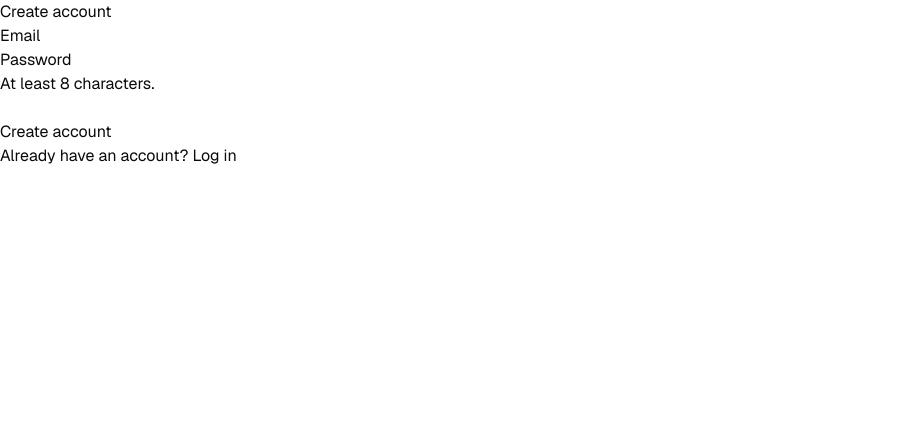
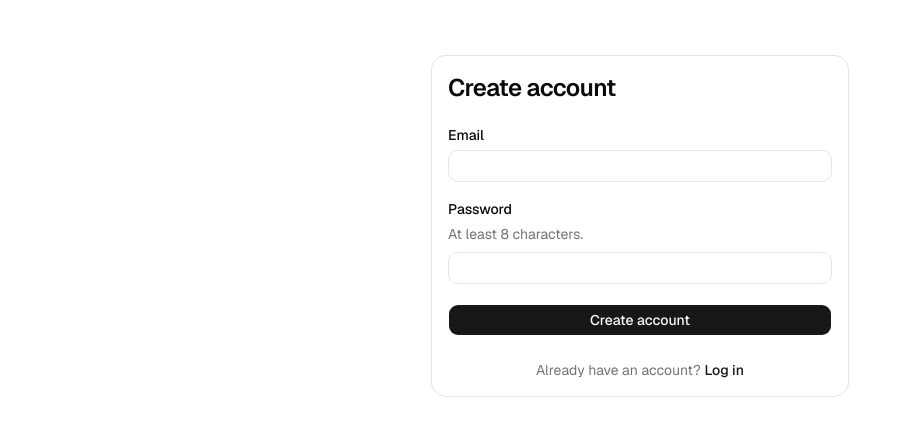
Before and after one commit to ebandebasfs/trip-expense-tracker, a Next.js app in the folder app/web/: page /register in a window 1280 px wide. Shown: the top 436 px of the page, without its empty margins (0-912 px from the left). Built offline with nearby package versions, Linux system fonts and the light colour scheme; no server answers.

Commit message:
F1.T16: Restyle F1 screens with shadcn/ui

```diff
--- a/app/web/src/app/account/page.tsx
+++ b/app/web/src/app/account/page.tsx
@@ -3,6 +3,7 @@
 import { useRouter } from 'next/navigation';
 import { useEffect, useState } from 'react';
 import { DeleteAccountForm } from '../../components/delete-account-form';
+import { Card, CardContent } from '../../components/ui/card';
 import { ApiError, GENERIC_ERROR_MESSAGE, apiClient } from '../../lib/api-client';
 
 /** Log in screen, with the query that makes it show "Your account has been deleted." */
@@ -27,20 +28,26 @@ export default function AccountPage() {
   }, []);
 
   return (
-    <main>
-      <h1>Account</h1>
+    <main className="mx-auto flex w-full max-w-md flex-col px-4 py-10">
+      <Card className="w-full">
+        <CardContent className="space-y-6">
+          <h1 className="text-2xl font-semibold tracking-tight">Account</h1>
           {failed ? (
-        <p role="alert">{GENERIC_ERROR_MESSAGE}</p>
+            <p role="alert" className="text-sm text-destructive">
+              {GENERIC_ERROR_MESSAGE}
+            </p>
           ) : (
-        email !== null && <p>Email: {email}</p>
+            email !== null && <p className="text-sm text-muted-foreground">Email: {email}</p>
           )}
-      <section>
-        <h2>Delete account</h2>
+          <section className="space-y-4 border-t pt-6">
+            <h2 className="text-lg font-semibold">Delete account</h2>
             <DeleteAccountForm
               deleteAccount={(password) => apiClient.deleteAccount(password)}
               onDeleted={() => router.replace(DELETED_LOGIN_PATH)}
             />
           </section>
+        </CardContent>
+      </Card>
     </main>
   );
 }
--- a/app/web/src/app/layout.tsx
+++ b/app/web/src/app/layout.tsx
@@ -14,7 +14,7 @@ export const metadata = {
 export default function RootLayout({ children }: { children: ReactNode }) {
   return (
     <html lang="en" className={cn('font-sans', geist.variable)}>
-      <body>
+      <body className="min-h-svh bg-background text-foreground antialiased">
         <Header />
         {children}
       </body>
--- a/app/web/src/app/login/page.tsx
+++ b/app/web/src/app/login/page.tsx
@@ -4,6 +4,7 @@ import Link from 'next/link';
 import { useRouter } from 'next/navigation';
 import { useEffect, useState } from 'react';
 import { AuthForm } from '../../components/auth-form';
+import { Card, CardContent } from '../../components/ui/card';
 import { apiClient, createApiClient } from '../../lib/api-client';
 import { REGISTER_PATH, TRIPS_PATH } from '../../lib/route-rules';
 
@@ -34,13 +35,21 @@ export default function LoginPage() {
   }
 
   return (
-    <main>
-      <h1>Log in</h1>
-      <p role="status">{deleted ? ACCOUNT_DELETED_MESSAGE : ''}</p>
-      <AuthForm mode="login" onSubmit={login} />
-      <p>
-        <Link href={REGISTER_PATH}>Create an account</Link>
-      </p>
+    <main className="mx-auto flex w-full max-w-md flex-col px-4 py-10">
+      <Card className="w-full">
+        <CardContent className="space-y-6">
+          <h1 className="text-2xl font-semibold tracking-tight">Log in</h1>
+          <p role="status" className="text-sm text-muted-foreground">
+            {deleted ? ACCOUNT_DELETED_MESSAGE : ''}
+          </p>
+          <AuthForm mode="login" onSubmit={login} />
+          <p className="text-center text-sm text-muted-foreground">
+            <Link href={REGISTER_PATH} className="font-medium text-primary underline-offset-4 hover:underline">
+              Create an account
+            </Link>
+          </p>
+        </CardContent>
+      </Card>
     </main>
   );
 }
--- a/app/web/src/app/register/page.tsx
+++ b/app/web/src/app/register/page.tsx
@@ -4,6 +4,7 @@ import Link from 'next/link';
 import { useRouter } from 'next/navigation';
 import { useEffect } from 'react';
 import { AuthForm } from '../../components/auth-form';
+import { Card, CardContent } from '../../components/ui/card';
 import { apiClient, createApiClient } from '../../lib/api-client';
 import { LOGIN_PATH, TRIPS_PATH } from '../../lib/route-rules';
 
@@ -26,12 +27,19 @@ export default function RegisterPage() {
   }
 
   return (
-    <main>
-      <h1>Create account</h1>
-      <AuthForm mode="register" onSubmit={register} />
-      <p>
-        Already have an account? <Link href={LOGIN_PATH}>Log in</Link>
-      </p>
+    <main className="mx-auto flex w-full max-w-md flex-col px-4 py-10">
+      <Card className="w-full">
+        <CardContent className="space-y-6">
+          <h1 className="text-2xl font-semibold tracking-tight">Create account</h1>
+          <AuthForm mode="register" onSubmit={register} />
+          <p className="text-center text-sm text-muted-foreground">
+            Already have an account?{' '}
+            <Link href={LOGIN_PATH} className="font-medium text-primary underline-offset-4 hover:underline">
+              Log in
+            </Link>
+          </p>
+        </CardContent>
+      </Card>
     </main>
   );
 }
--- a/app/web/src/components/auth-form.tsx
+++ b/app/web/src/components/auth-form.tsx
@@ -3,6 +3,9 @@
 import { useId, useRef, useState, type FormEvent } from 'react';
 import { ApiError, GENERIC_ERROR_MESSAGE } from '../lib/api-client';
 import { validateLogin, validateRegistration, type ValidationField } from '../lib/validation';
+import { Button } from './ui/button';
+import { Input } from './ui/input';
+import { Label } from './ui/label';
 
 export type AuthMode = 'register' | 'login';
 
@@ -100,10 +103,10 @@ export function AuthForm({ mode, onSubmit }: AuthFormProps) {
     .join(' ');
 
   return (
-    <form noValidate onSubmit={handleSubmit}>
-      <div>
-        <label htmlFor={emailId}>Email</label>
-        <input
+    <form noValidate onSubmit={handleSubmit} className="space-y-5">
+      <div className="space-y-2">
+        <Label htmlFor={emailId}>Email</Label>
+        <Input
           id={emailId}
           ref={emailRef}
           name="email"
@@ -115,16 +118,20 @@ export function AuthForm({ mode, onSubmit }: AuthFormProps) {
           aria-describedby={emailError ? errorId : undefined}
         />
         {emailError && (
-          <p id={errorId} role="alert">
+          <p id={errorId} role="alert" className="text-sm text-destructive">
             {emailError.message}
           </p>
         )}
       </div>
 
-      <div>
-        <label htmlFor={passwordId}>Password</label>
-        {mode === 'register' && <p id={hintId}>At least 8 characters.</p>}
-        <input
+      <div className="space-y-2">
+        <Label htmlFor={passwordId}>Password</Label>
+        {mode === 'register' && (
+          <p id={hintId} className="text-sm text-muted-foreground">
+            At least 8 characters.
+          </p>
+        )}
+        <Input
           id={passwordId}
           ref={passwordRef}
           name="password"
@@ -136,17 +143,21 @@ export function AuthForm({ mode, onSubmit }: AuthFormProps) {
           aria-describedby={passwordDescribedBy || undefined}
         />
         {passwordError && (
-          <p id={errorId} role="alert">
+          <p id={errorId} role="alert" className="text-sm text-destructive">
             {passwordError.message}
           </p>
         )}
       </div>
 
-      {formError && <p role="alert">{formError.message}</p>}
+      {formError && (
+        <p role="alert" className="text-sm text-destructive">
+          {formError.message}
+        </p>
+      )}
 
-      <button type="submit" disabled={pending}>
+      <Button type="submit" className="w-full" disabled={pending}>
         {pending ? copy.busyLabel : copy.idleLabel}
-      </button>
+      </Button>
     </form>
   );
 }
--- a/app/web/src/components/delete-account-form.tsx
+++ b/app/web/src/components/delete-account-form.tsx
@@ -2,6 +2,9 @@
 
 import { useId, useRef, useState, type FormEvent } from 'react';
 import { ApiError, GENERIC_ERROR_MESSAGE } from '../lib/api-client';
+import { Button } from './ui/button';
+import { Input } from './ui/input';
+import { Label } from './ui/label';
 
 export const EMPTY_PASSWORD_MESSAGE = 'Enter your password to delete your account.';
 export const CONFIRMATION_MESSAGE = 'This deletes your account and every trip in it. This cannot be undone.';
@@ -90,10 +93,10 @@ export function DeleteAccountForm({ deleteAccount, onDeleted }: DeleteAccountFor
   }
 
   return (
-    <form noValidate onSubmit={handleSubmit}>
-      <div>
-        <label htmlFor={passwordId}>Password</label>
-        <input
+    <form noValidate onSubmit={handleSubmit} className="space-y-5">
+      <div className="space-y-2">
+        <Label htmlFor={passwordId}>Password</Label>
+        <Input
           id={passwordId}
           ref={passwordRef}
           name="password"
@@ -105,20 +108,22 @@ export function DeleteAccountForm({ deleteAccount, onDeleted }: DeleteAccountFor
           aria-describedby={error ? errorId : undefined}
         />
         {error && (
-          <p id={errorId} role="alert">
+          <p id={errorId} role="alert" className="text-sm text-destructive">
             {error}
           </p>
         )}
       </div>
 
       {step === 'enter-password' ? (
-        <button type="submit">Delete account</button>
+        <Button type="submit" variant="destructive" className="w-full">
+          Delete account
+        </Button>
       ) : (
-        <div>
-          <p>{CONFIRMATION_MESSAGE}</p>
-          <button type="button" onClick={confirmDelete} disabled={pending}>
+        <div className="space-y-4">
+          <p className="text-sm text-destructive">{CONFIRMATION_MESSAGE}</p>
+          <Button type="button" variant="destructive" className="w-full" onClick={confirmDelete} disabled={pending}>
             {pending ? 'Deleting…' : 'Delete my account'}
-          </button>
+          </Button>
         </div>
       )}
     </form>
--- a/app/web/src/components/header.tsx
+++ b/app/web/src/components/header.tsx
@@ -5,6 +5,7 @@ import { usePathname, useRouter } from 'next/navigation';
 import { useEffect, useState } from 'react';
 import { ApiError, GENERIC_ERROR_MESSAGE, apiClient, createApiClient, type AuthUser } from '../lib/api-client';
 import { LOGIN_PATH } from '../lib/route-rules';
+import { Button, buttonVariants } from './ui/button';
 
 export const ACCOUNT_PATH = '/account';
 
@@ -77,16 +78,22 @@ export function Header({ client = defaultClient }: HeaderProps) {
   }
 
   return (
-    <header>
+    <header className="mx-auto w-full max-w-md px-4 pt-4">
       {loggedIn && (
-        <nav aria-label="Main">
-          <Link href={ACCOUNT_PATH}>Account</Link>{' '}
-          <button type="button" onClick={logOut} disabled={pending}>
+        <nav aria-label="Main" className="flex items-center justify-end gap-2">
+          <Link href={ACCOUNT_PATH} className={buttonVariants({ variant: 'ghost', size: 'sm' })}>
+            Account
+          </Link>
+          <Button type="button" variant="outline" size="sm" onClick={logOut} disabled={pending}>
             Log out
-          </button>
+          </Button>
         </nav>
       )}
-      {error && <p role="alert">{error}</p>}
+      {error && (
+        <p role="alert" className="mt-2 text-sm text-destructive">
+          {error}
+        </p>
+      )}
     </header>
   );
 }
```
Lines whose indentation alone changed are shown as unchanged.
